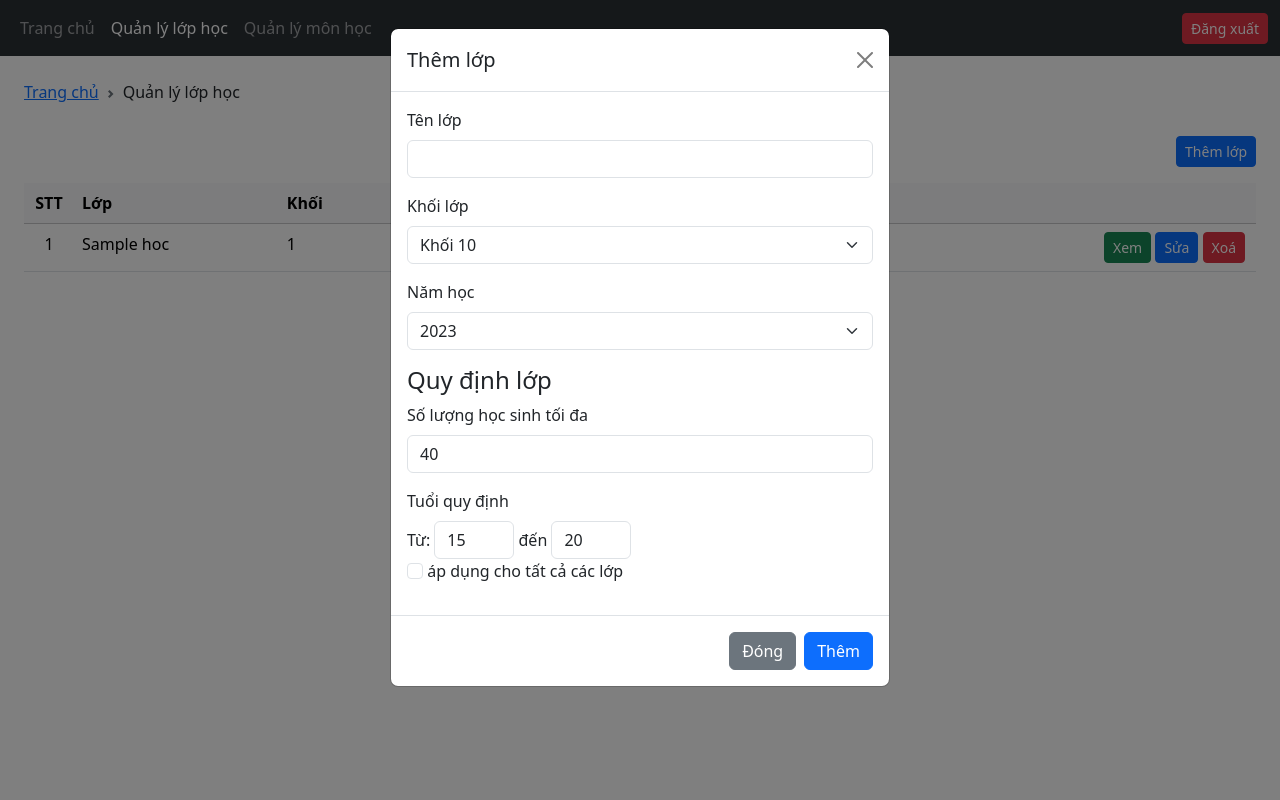
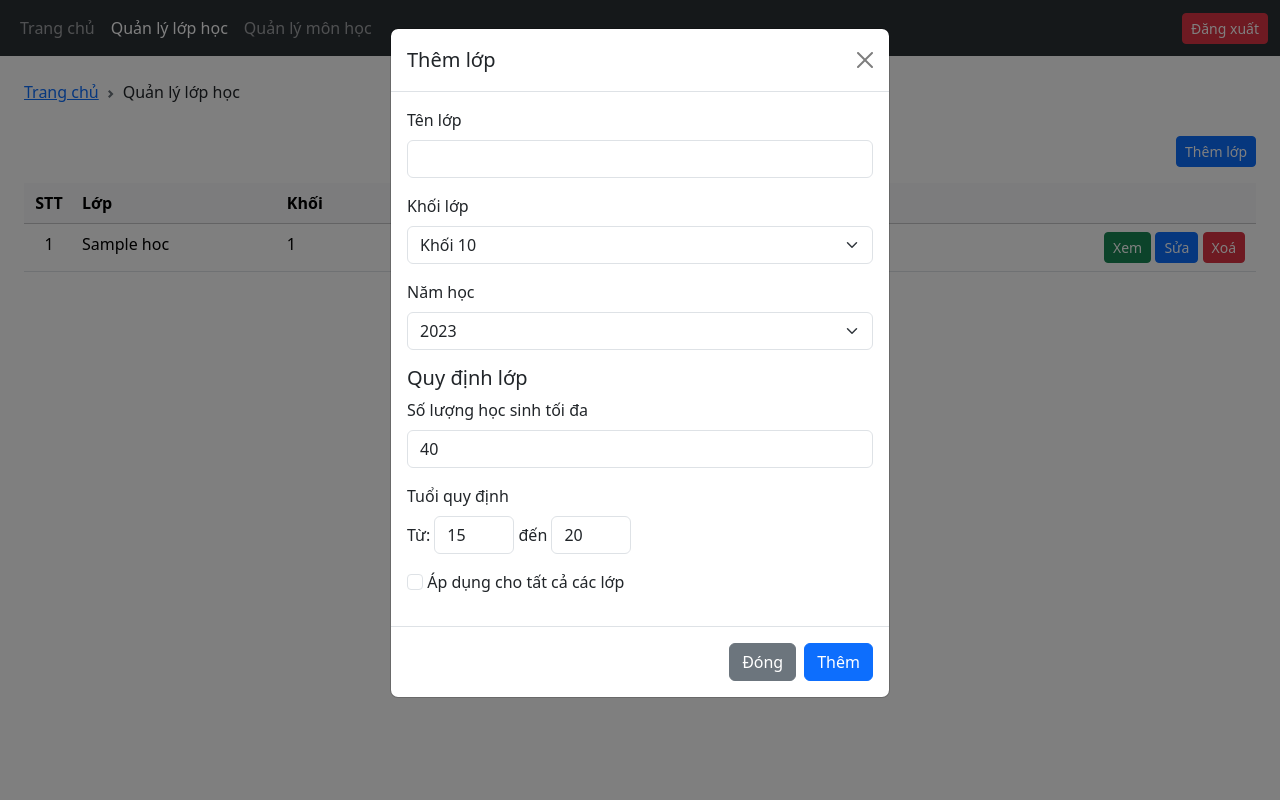
Before and after one commit to vunh2301/student_manager, a Flask app: page /lop-hoc in a window 1280 px wide, after a click on "Thêm lớp". Run offline with Flask 3, Linux system fonts and the light colour scheme; a user stored in the database is signed in; tables that the repository leaves empty hold one stand-in row (values such as "Sample post"); some libraries are stand-ins or nearby versions.

Commit message:
Fix more

```diff
--- a/templates/bang-diem.html
+++ b/templates/bang-diem.html
@@ -13,7 +13,10 @@
       <a class="nav-link" href="/lop-hoc/{{lop_hoc.id}}">Quản lý học sinh</a>
     </li>
     <li class="nav-item">
-      <span class="nav-link active" aria-current="page">Bảng điểm</span>
+      <a class="nav-link" href="/lop-hoc/{{lop_hoc.id}}/trung-binh">Bảng điểm trung bình</a>
+    </li>
+    <li class="nav-item">
+      <span class="nav-link active" aria-current="page">Nhập điểm môn học</span>
     </li>
   </ul>
   <div class="table-responsive">
--- a/templates/dshs.html
+++ b/templates/dshs.html
@@ -13,7 +13,10 @@
       <span class="nav-link active" aria-current="page">Quản lý học sinh</span>
     </li>
     <li class="nav-item">
-      <a class="nav-link" href="/lop-hoc/{{lop_hoc.id}}/bang-diem">Bảng điểm</a>
+      <a class="nav-link" href="/lop-hoc/{{lop_hoc.id}}/trung-binh">Bảng điểm trung bình</a>
+    </li>
+    <li class="nav-item">
+      <a class="nav-link" href="/lop-hoc/{{lop_hoc.id}}/bang-diem">Nhập điểm môn học</a>
     </li>
   </ul>
   <div class="p-3">
--- a/templates/index.html
+++ b/templates/index.html
@@ -1,6 +1,6 @@
 {% extends "base.html" %}
 {% block content %}
-<div class="p-3">
+<div class="p-4">
   <nav aria-label="breadcrumb">
     <ol class="breadcrumb">
       <li class="breadcrumb-item" aria-current="page">Trang chủ</li>
--- a/templates/lop-hoc.html
+++ b/templates/lop-hoc.html
@@ -43,7 +43,7 @@
                 <option value="2025">2025</option>
               </select>
             </div>
-            <h4>Quy định lớp</h4>
+            <h5>Quy định lớp</h5>
             <div class="mb-3">
               <label for="sl_toi_da" class="form-label">Số lượng học sinh tối đa</label>
               <input name="sl_toi_da" type="number" class="form-control" value="40">
@@ -53,10 +53,12 @@
               <div>
                 Từ: <input style="width: 80px;" name="tuoi_toi_thieu" type="number" class="form-control d-inline" value="15"> đến
                 <input style="width: 80px;" name="tuoi_toi_da" type="number" class="form-control d-inline" value="20"><br/>
-                <input class="form-check-input" type="checkbox" value="yes" name="apply_all" id="apply_all">
-                <label class="form-check-label" for="apply_all">
-                  áp dụng cho tất cả các lớp
-                </label>
+                <div class="my-3">
+                  <input class="form-check-input" type="checkbox" value="yes" name="apply_all" id="apply_all">
+                  <label class="form-check-label" for="apply_all">
+                    Áp dụng cho tất cả các lớp
+                  </label>
+                </div>
               </div>
             </div>
           </div>
@@ -133,7 +135,7 @@
                 <option value="2025" {% if item.nam_hoc == 2025 %}selected{% endif %}>2025</option>
               </select>
             </div>
-            <h4>Quy định lớp</h4>
+            <h5>Quy định lớp</h5>
             <div class="mb-3">
               <label for="sl_toi_da" class="form-label">Số lượng học sinh tối đa</label>
               <input name="sl_toi_da" type="number" class="form-control" value="{{item.sl_toi_da}}">
@@ -143,10 +145,12 @@
               <div>
                 Từ: <input style="width: 80px;" name="tuoi_toi_thieu" value="{{item.tuoi_toi_thieu}}" type="number" class="form-control d-inline" value="15"> đến
                 <input style="width: 80px;" name="tuoi_toi_da" value="{{item.tuoi_toi_da}}" type="number" class="form-control d-inline" value="20"><br/>
-                <input class="form-check-input" type="checkbox" value="yes" name="apply_all" id="apply_all">
-                <label class="form-check-label" for="apply_all">
-                  áp dụng cho tất cả các lớp
-                </label>
+                <div class="my-3">
+                  <input class="form-check-input" type="checkbox" value="yes" name="apply_all" id="apply_all_{{item.id}}">
+                  <label class="form-check-label" for="apply_all_{{item.id}}">
+                    Áp dụng cho tất cả các lớp
+                  </label>
+                </div>
               </div>
             </div>
           </div>
--- a/templates/mon-hoc.html
+++ b/templates/mon-hoc.html
@@ -1,6 +1,6 @@
 {% extends "base.html" %}
 {% block content %}
-<div class="p-5">
+<div class="p-4">
   <!-- Modal Update -->
   <div class="modal fade" id="add" tabindex="-1" aria-labelledby="add" aria-hidden="true">
     <div class="modal-dialog">
```
